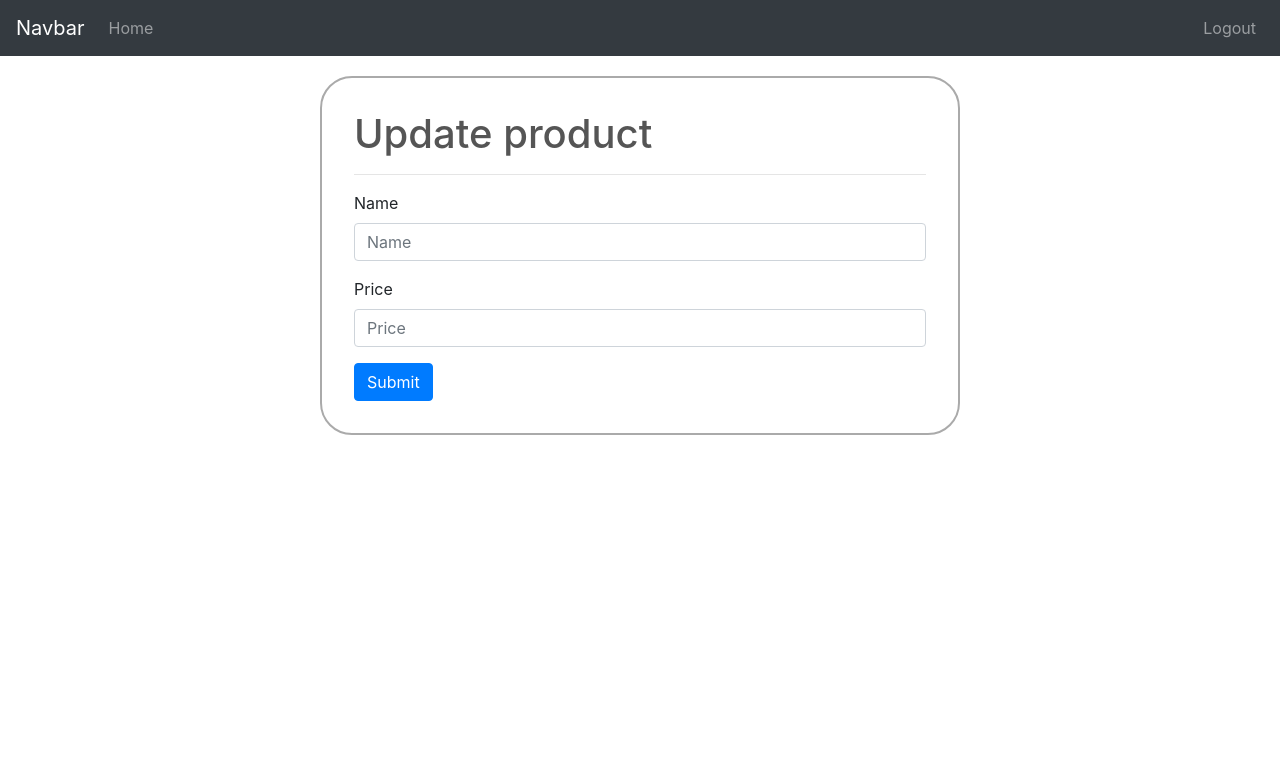
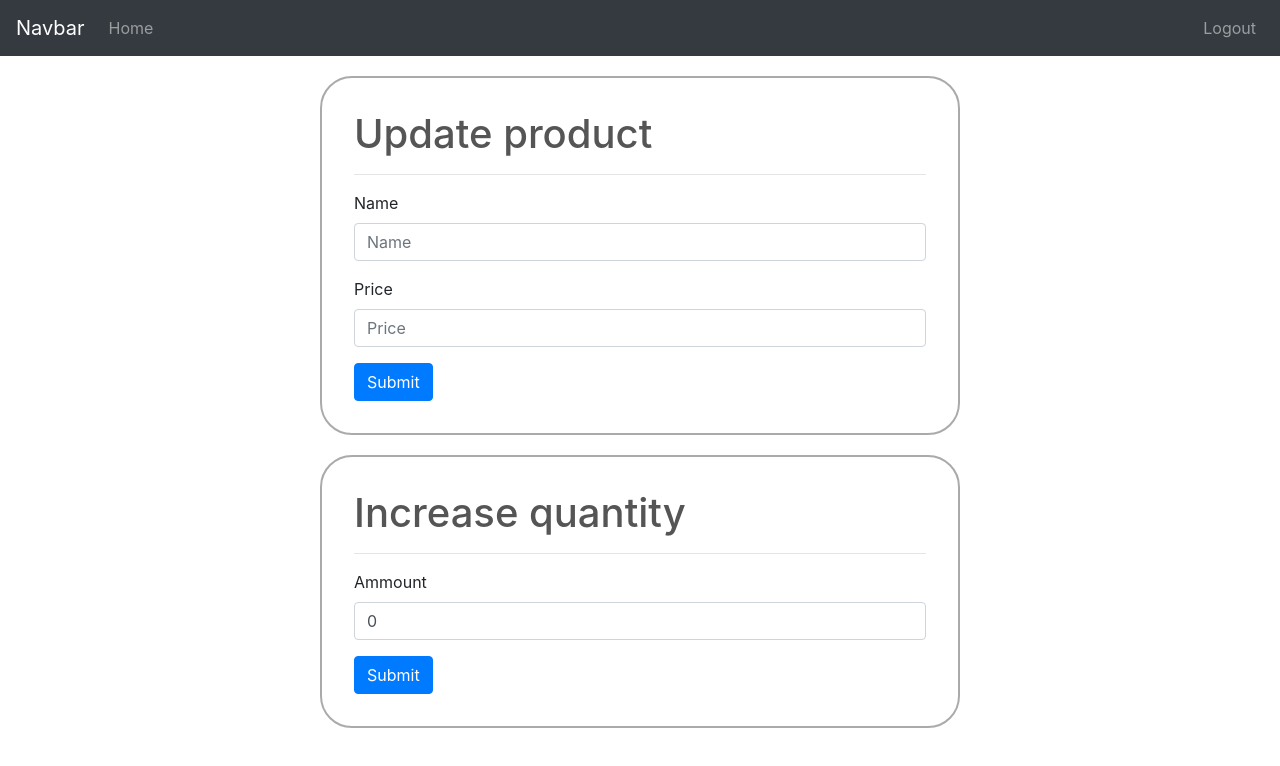
Before and after one commit to NikolaRoncevic/APIGateway-Microsevices, a React (Create React App) app in the folder temp/client/: page /product/update/1 in a window 1280 px wide. Shown: the top 766 px of the page. Built offline with nearby package versions, Linux system fonts and the light colour scheme; no server answers; sample sign-in values are in the browser's storage.

Commit message:
update product quantity

```diff
--- a/temp/client/src/components/product/update-product/UpdateProduct.js
+++ b/temp/client/src/components/product/update-product/UpdateProduct.js
@@ -1,13 +1,14 @@
-import React, {useState,useEffect} from "react";
+import React, {useState, useEffect} from "react";
 import axios from 'axios'
 import * as styles from "../new-product/NewProduct.module.css";
 import {Button, Form} from "react-bootstrap";
 import {useHistory} from 'react-router-dom';
 
 function UpdateProduct({id}) {
-    const [productId,setProductId] = useState();
-    const [productName,setProductName] = useState('');
-    const [productPrice,setProductPrice] = useState('');
+    const [productId, setProductId] = useState();
+    const [productName, setProductName] = useState('');
+    const [productPrice, setProductPrice] = useState('');
+    const [productQuantity, setProductQuantity] = useState(0);
     const history = useHistory();
 
 
@@ -17,17 +18,17 @@ function UpdateProduct({id}) {
                 setProductId(response.data.id);
                 setProductName(response.data.name);
                 setProductPrice(response.data.price);
-            }).catch((error)=> {
+            }).catch((error) => {
             console.log(error);
         })
-    },[id])
+    }, [id])
 
     const updateProduct = (e) => {
         e.preventDefault();
-        axios.put(`http://localhost:8080/product/`,{
-            id : productId,
-            name : productName,
-            price : productPrice
+        axios.put(`http://localhost:8080/product/`, {
+            id: productId,
+            name: productName,
+            price: productPrice
         })
             .then((response) => {
                 history.push(`/product/all`);
@@ -36,6 +37,18 @@ function UpdateProduct({id}) {
                 console.log(err);
             })
     }
+    const updateQuantity = (e) => {
+        e.preventDefault();
+        axios.put('http://localhost:8080/storage/increase', {
+            productId: productId,
+            quantity: productQuantity
+        })
+            .then((response) => {
+                history.push(`product/all`);
+            }).catch((err) => {
+            console.log(err);
+        });
+    }
 
     const handleProductNameChange = (e) => {
         setProductName(e.target.value);
@@ -43,23 +56,44 @@ function UpdateProduct({id}) {
     const handleProductPriceChange = (e) => {
         setProductPrice(e.target.value);
     }
+    const handleProductQuantityChange = (e) => {
+        setProductQuantity(e.target.value)
+    }
 
     let updateProductForm = (
+        <>
             <div className={styles.wrapper}>
                 <Form onSubmit={(e) => updateProduct(e)}>
                     <h1 className={styles.title}>Update product</h1>
-                <hr />
+                    <hr/>
                     <Form.Group controlId="formName">
                         <Form.Label>Name</Form.Label>
-                    <Form.Control type="text" placeholder="Name" value={productName} onChange={handleProductNameChange} />
+                        <Form.Control type="text" placeholder="Name" value={productName}
+                                      onChange={handleProductNameChange}/>
                     </Form.Group>
                     <Form.Group controlId="formPrice">
                         <Form.Label>Price</Form.Label>
-                    <Form.Control type="number" placeholder="Price" value={productPrice} onChange={handleProductPriceChange} />
+                        <Form.Control type="number" placeholder="Price" value={productPrice}
+                                      onChange={handleProductPriceChange}/>
                     </Form.Group>
                     <Button variant="primary" type="submit">Submit</Button>
                 </Form>
             </div>
+            <div className={styles.wrapper}>
+                <Form onSubmit={(e) => updateQuantity(e)}>
+                    <h1 className={styles.title}>Increase quantity</h1>
+                    <hr/>
+                    <Form.Group controlId="formQuantity">
+                        <Form.Label>Ammount</Form.Label>
+                        <Form.Control type="number" placeholder="Add to quantity" value={productQuantity}
+                                      onChange={handleProductQuantityChange}/>
+                    </Form.Group>
+                    <Button variant="primary" type="submit">Submit</Button>
+                </Form>
+            </div>
+
+
+        </>
     )
 
     return (
```
Also changed, not shown: 20 other files (tests, documents, lock files or other folders). Lines whose indentation alone changed are shown as unchanged.
